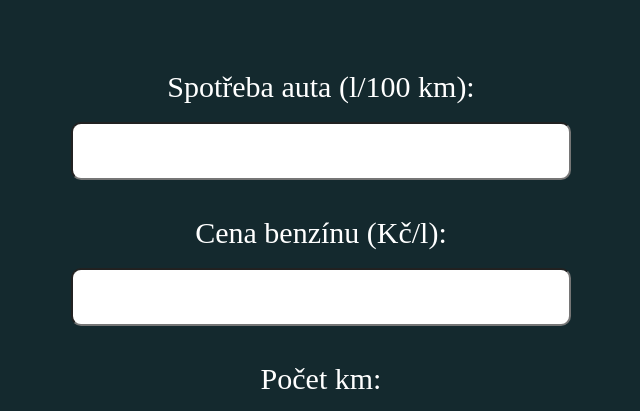
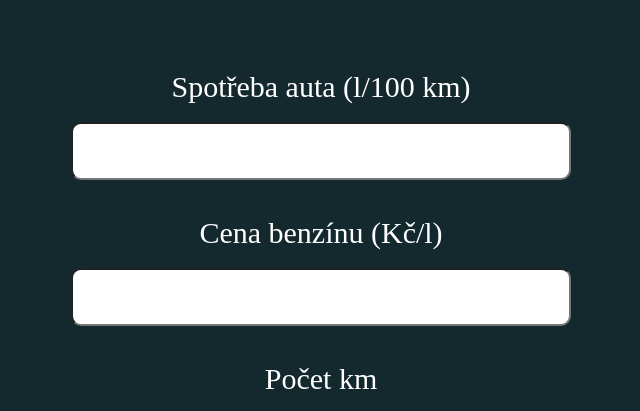
Before and after one commit to jerryK83/fuel, a plain HTML site: page index.html in a window 1280 px wide. Shown: the part 248-659 px from the top of the page, 319-959 px from the left. Drawn offline with Linux system fonts and the light colour scheme.

Commit message:
Update index.html

```diff
--- a/index.html
+++ b/index.html
@@ -44,13 +44,13 @@
 
             <div class="app_window">
                 <form id="calcForm">
-                    <label>Spotřeba auta (l/100 km):</label><br>
+                    <label>Spotřeba auta (l/100 km)</label><br>
                     <input type="number" id="spotreba" step="0.1" required><br><br>
 
-                    <label>Cena benzínu (Kč/l):</label><br>
+                    <label>Cena benzínu (Kč/l)</label><br>
                     <input type="number" id="cena" step="0.1" required><br><br>
 
-                    <label>Počet km:</label><br>
+                    <label>Počet km</label><br>
                     <input type="number" id="km" step="1" required><br><br>
 
                     <button type="submit">Spočítat</button>
```
